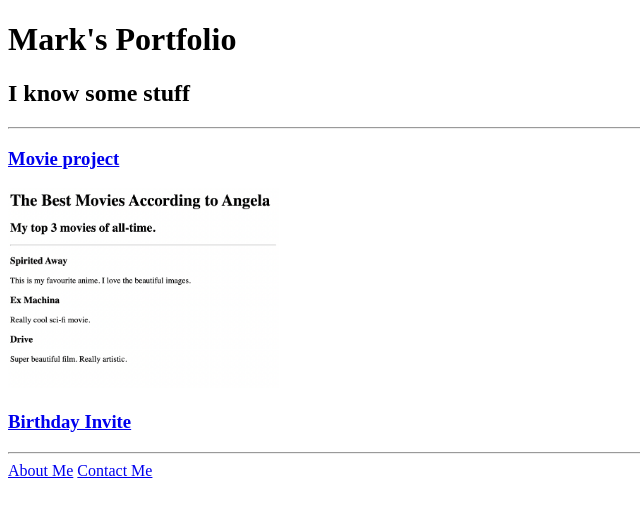
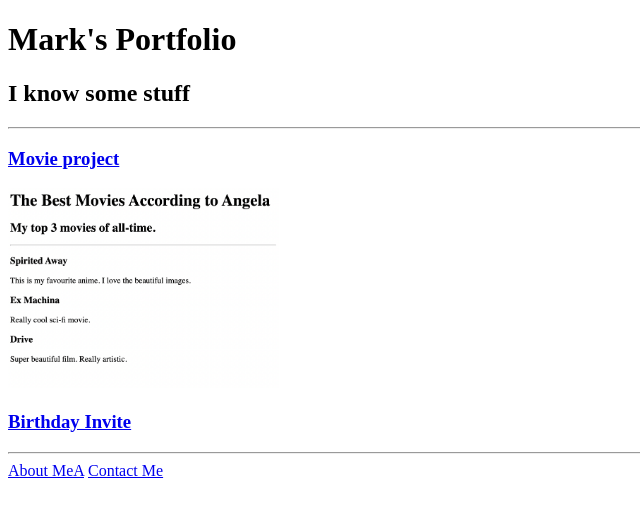
Before and after one commit to markkosow/markkosow, a plain HTML site: page index.html in a window 1280 px wide. Shown: the full height of the page, 0-640 px from the left. Drawn offline with Linux system fonts and the light colour scheme.

Commit message:
Add files via upload

```diff
--- a/index.html
+++ b/index.html
@@ -21,7 +21,7 @@
 
 
 <hr />
-<a href="./public/about.html">About Me</a>
+<a href="./public/about.html">About MeA</a>
 <a href="./public/contact.html">Contact Me</a>
 </body>
 
```
